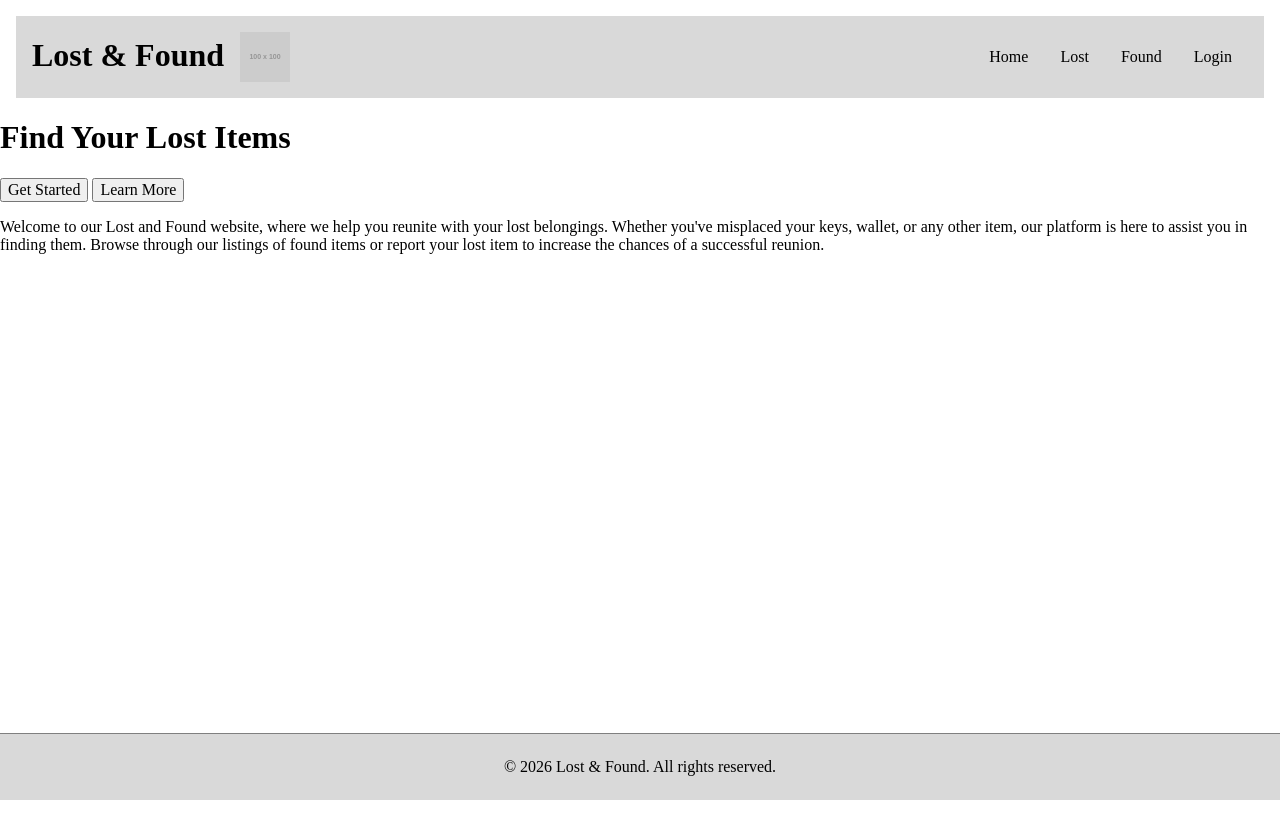
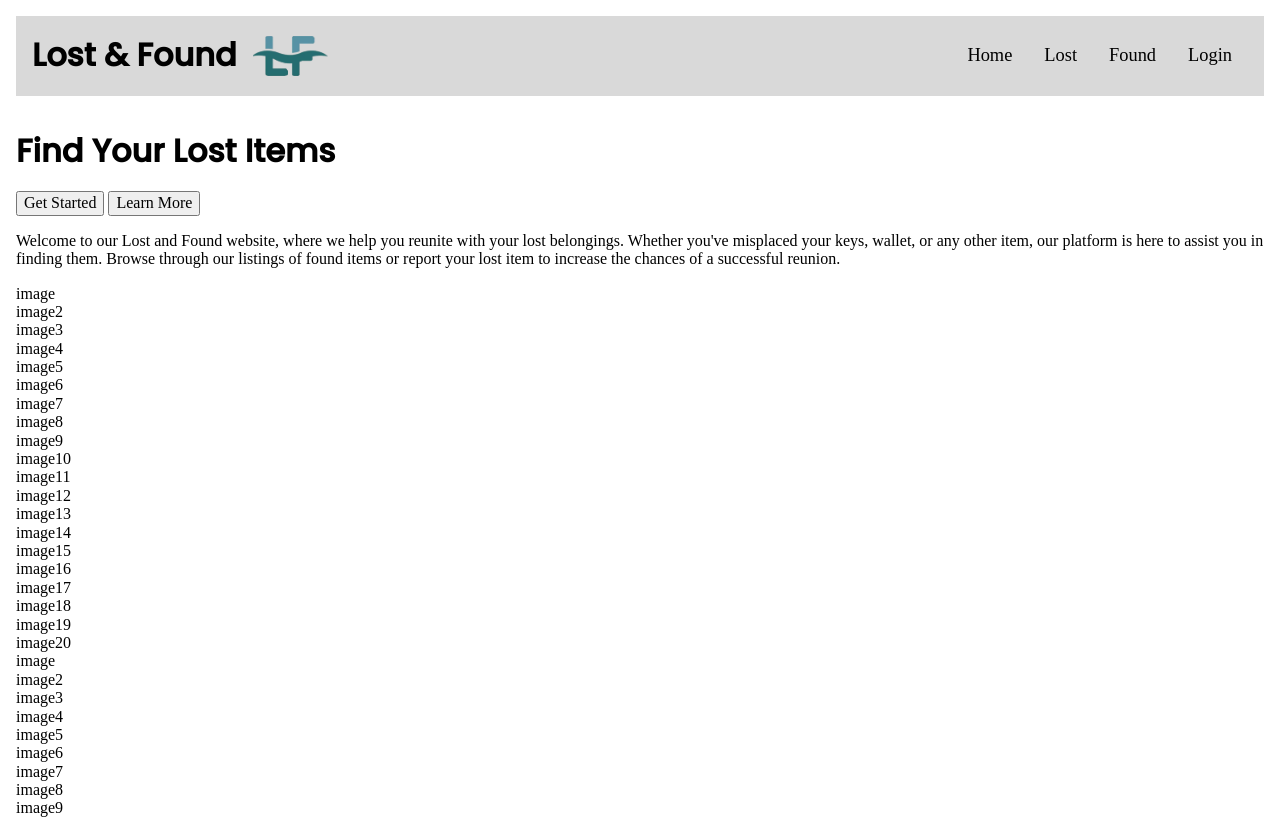
Before and after one commit to Papaya-Voldemort/Lost-Found, a plain HTML site: page index.html in a window 1280 px wide. Shown: the top 819 px of the page. Drawn offline with Linux system fonts and the light colour scheme; placeholder pictures from the web are drawn by us.

Commit message:
First commit thing
Co-authored-by: Luke Collingridge <skbidisigma1@users.noreply.github.com>

```diff
--- a/index.html
+++ b/index.html
@@ -14,20 +14,20 @@
     <script type="module" src="/js/main.js" defer></script>
 
     <link rel="stylesheet" href="/styles/normalize.css">
+    <link rel="stylesheet" href="/styles/main.css">
     <link rel="stylesheet" href="/styles/small.css">
     <link rel="stylesheet" href="/styles/medium.css">
     <link rel="stylesheet" href="/styles/large.css">
 
     <link rel="preconnect" href="https://fonts.googleapis.com">
     <link rel="preconnect" href="https://fonts.gstatic.com" crossorigin>
-    <link href="https://fonts.googleapis.com/css2?family=Inter:wght@300..500&family=Poppins:ital,wght@300;400;500&display=swap" rel="stylesheet">
-
+    <link href="https://fonts.googleapis.com/css2?family=Inter:wght@200;300;400;500&family=Poppins:wght@200;300;400;500&display=swap" rel="stylesheet">
 </head>
 <body>
     <header>
         <div id="logo-div">
             <h1>Lost & Found</h1>
-            <img id="header-logo" src="https://placehold.co/100x100" alt="Lost and found logo" width="100" height="100">
+            <img id="header-logo" src="images/logo.webp" alt="Lost and found logo" width="350" height="185">
         </div>
         <!-- It might seem weird but its common practice to put the nav inside the header -->
         <nav>
@@ -35,7 +35,7 @@
                 <li><a id="active" href="#home">Home</a></li>
                 <li><a href="#lost">Lost</a></li>
                 <li><a href="#found">Found</a></li>
-                <li><a href="#">Login</a></li>
+                <li><a href="#login" id="login-link">Login</a></li>
             </ul>
         </nav>
     </header>
@@ -48,10 +48,50 @@
             <button id="get-started-\btn" class="button-primary">Get Started</button>
             <button id="learn-more-btn" class="button-secondary">Learn More</button>
         <section id="hero-description">
-            <p>Welcome to our Lost and Found website, where we help you reunite with your lost belongings. Whether you've misplaced your keys, wallet, or any other item, our platform is here to assist you in finding them. Browse through our listings of found items or report your lost item to increase the chances of a successful reunion.</p>
+            <p>Welcome to our Lost and Found website, where we help you reunite with your lost belongings. Whether you've misplaced your keys, wallet, or any other item, our platform is here to assist you in finding them. Browse through our listings of found items or report your lost item to increase the chances of a successful reunion.</p></section>
+            image<br>
+            image2<br>
+            image3<br>
+            image4<br>
+            image5<br>
+            image6<br>
+            image7<br>
+            image8<br>
+            image9<br>
+            image10<br>
+            image11<br>
+            image12<br>
+            image13<br>
+            image14<br>
+            image15<br>
+            image16<br>
+            image17<br>
+            image18<br>
+            image19<br>
+            image20<br>
+            image<br>
+            image2<br>
+            image3<br>
+            image4<br>
+            image5<br>
+            image6<br>
+            image7<br>
+            image8<br>
+            image9<br>
+            image10<br>
+            image11<br>
+            image12<br>
+            image13<br>
+            image14<br>
+            image15<br>
+            image16<br>
+            image17<br>
+            image18<br>
+            image19<br>
+            image20<br>
     </main>
 
-    <footer>
+    <footer id="footer-text">
         <p>&copy; 2026 Lost & Found. All rights reserved.</p>
     </footer>
 </body>
--- /dev/null
+++ b/styles/main.css
@@ -0,0 +1,83 @@
+/* Prevent adjustments of font size after orientation changes in IE on Windows Phone and in iOS.  */
+html {
+    -webkit-text-size-adjust: 100%;
+    -ms-text-size-adjust: 100%;
+}
+
+/*  apply a natural box layout model to all elements  */
+* {
+    -moz-box-sizing: border-box;
+    -webkit-box-sizing: border-box;
+    box-sizing: border-box;
+}
+
+:root {
+    /* Content Variables */
+    --color-primary: #5C9EAD;
+    --color-primary-dark: #326273;
+
+    --color-accent: #E39774;
+
+    --color-black: #000;
+    --color-white: #FFF;
+
+    --dark-gray: #808080;
+    --light-gray: #d9d9d9;
+
+    --color-background: #FFFFFF;
+
+    /* Font Variables */
+
+    --font-display: 'Poppins', sans-serif;
+    --font-body: 'Inter', sans-serif;
+    }
+
+    html, body {
+        height: 100%;
+        margin: 0;
+        padding: 0;
+    }
+
+    body {
+        min-height: 100vh;
+        display: flex;
+        flex-direction: column;
+    }
+
+    main {
+        flex: 1 0 auto;
+}
+
+h1 {
+    font-family: var(--font-display);
+    font-weight: 600;
+}
+
+/*HEADER CSS*/
+
+
+/*NAVIGATION CSS*/
+
+
+
+/*MAIN CSS*/
+
+main {
+    margin-left: 1rem;
+}
+
+/*FOOTER CSS*/
+
+footer {
+    background-color: var(--light-gray);
+    width: 100%;
+    padding: 0.5rem;
+    text-align: center;
+    border-top: 1px solid var(--dark-gray);
+    margin-top: 1rem;
+}
+
+#footer-text {
+    font-family: var(--font-body);
+    font-weight: 300;
+}
--- a/styles/medium.css
+++ b/styles/medium.css
@@ -1,4 +1,76 @@
 @media only screen and (min-width: 35rem) {
+
+header {
+    display: flex;
+    justify-content: space-between;
+    padding: 0 1rem;
+    margin: 1rem;
+    background-color: var(--light-gray);
+    border-bottom: 1px solid var(--color-dark-gray);
+}
+
+#logo-div {
+    display: flex;
+    margin: 0;
+    align-items: center;
+}
+
+#header-logo {
+    margin: 1rem;
+    width: auto;
+    height: 40px;
+}
+
+/*NAVIGATION CSS*/
+nav {
+    align-content: center;
+    align-self: center;
+}
+
+nav ul {
+    list-style: none;
+    display: flex;
+    margin: 0;
+    font-size: 1.15rem;
+}
+
+nav li {
+    padding: 1rem;
+    background-color: inherit;
+}
+
+nav a {
+    position: relative;
+    text-decoration: none;
+    color: inherit;
+    padding-bottom: 4px;
+}
+
+nav a::after {
+    content: "";
+    position: absolute;
+    left: 0;
+    bottom: 0;
+
+    width: 100%;
+    height: 2px;
+
+    background-color: var(--color-primary);
+
+    transform: scaleX(0);          /* Hidden by default */
+    transform-origin: left;        /* Animation starts from left */
+    transition: transform 0.3s ease;
+}
+
+/* Hover animation */
+nav a:hover::after {
+    transform: scaleX(1);
+}
+
+/* Active link state */
+nav a.active::after {
+    transform: scaleX(1);
+}
 }
 
 /* end media query*/
--- a/styles/small.css
+++ b/styles/small.css
@@ -1,123 +1,44 @@
-/* Prevent adjustments of font size after orientation changes in IE on Windows Phone and in iOS.  */
-html {
-    -webkit-text-size-adjust: 100%;
-    -ms-text-size-adjust: 100%;
+@media only screen and (max-width: 34rem) {
+    #logo-div {
+        display: none;
     }
 
-/*  apply a natural box layout model to all elements  */
-* {
-    -moz-box-sizing: border-box;
-    -webkit-box-sizing: border-box;
-    box-sizing: border-box;
+    header {
+        position: fixed;
+        bottom: 1rem;
+        width: 100%;
+        z-index: 1000;
+        align-items: center;
+        justify-content: center;
     }
 
-:root {
-    /* Content Variables */
-    --color-primary: #5C9EAD;
-    --color-primary-dark: #326273;
-
-    --color-accent: #E39774;
-
-    --color-black: #000;
-    --color-white: #FFF;
-
-    --dark-gray: #808080;
-    --light-gray: #d9d9d9;
-
-
-    --color-background: #FFFFFF;
-}
-
-h1 {
-    font-family: var(--font-display);
-}
-
-/*HEADER CSS*/
-
-header {
-    display: flex;
-    justify-content: space-between;
-    padding: 0 1rem;
-    margin: 1rem;
-    background-color: var(--light-gray);
-    border-bottom: 1px solid var(--color-dark-gray);
-}
-
-#logo-div {
-    display: flex;
-    margin: 0;
-}
-
-#header-logo {
-    margin: 1rem;
-    width: 50px;
-    height: auto;
-}
-
-/*NAVIGATION CSS*/
     nav {
-    align-content: center;
-    align-self: center;
+       padding: 0.3rem;
+       background-color: rgba(240, 240, 240, 0.85);
     }
 
     nav ul {
+        display: flex;
         list-style: none;
-    display: flex;
-    margin: 0;
+        justify-content: center;
+        padding: 0;
+    }
+
+    nav li:has(#login-link) {
+        display: none;
     }
 
     nav li {
-    padding: 1rem;
-    background-color: inherit;
+        padding: 0.3rem;
     }
 
-
-
     nav a {
-    position: relative;
         text-decoration: none;
         color: inherit;
-    padding-bottom: 4px;
     }
 
-nav a::after {
-    content: "";
-    position: absolute;
-    left: 0;
-    bottom: 0;
-
-    width: 100%;
-    height: 2px;
-
-    background-color: var(--color-primary);
-
-    transform: scaleX(0);          /* Hidden by default */
-    transform-origin: left;        /* Animation starts from left */
-    transition: transform 0.3s ease;
+    #login-link {
+        visibility: hidden;
+        display: none;
     }
-
-/* Hover animation */
-nav a:hover::after {
-    transform: scaleX(1);
 }
-
-/* Active link state */
-nav a.active::after {
-    transform: scaleX(1);
-}
-
-/*MAIN CSS*/
-
-main {}
-
-/*FOOTER CSS*/
-
-footer {
-    background-color: var(--light-gray);
-    position: fixed;
-    bottom: 0;
-    width: 100%;
-    padding: 0.5rem;
-    text-align: center;
-    border-top: 1px solid var(--dark-gray);
-}
```
Also changed, not shown: images/logo.webp (added), 1 other file. Lines whose indentation alone changed are shown as unchanged.
